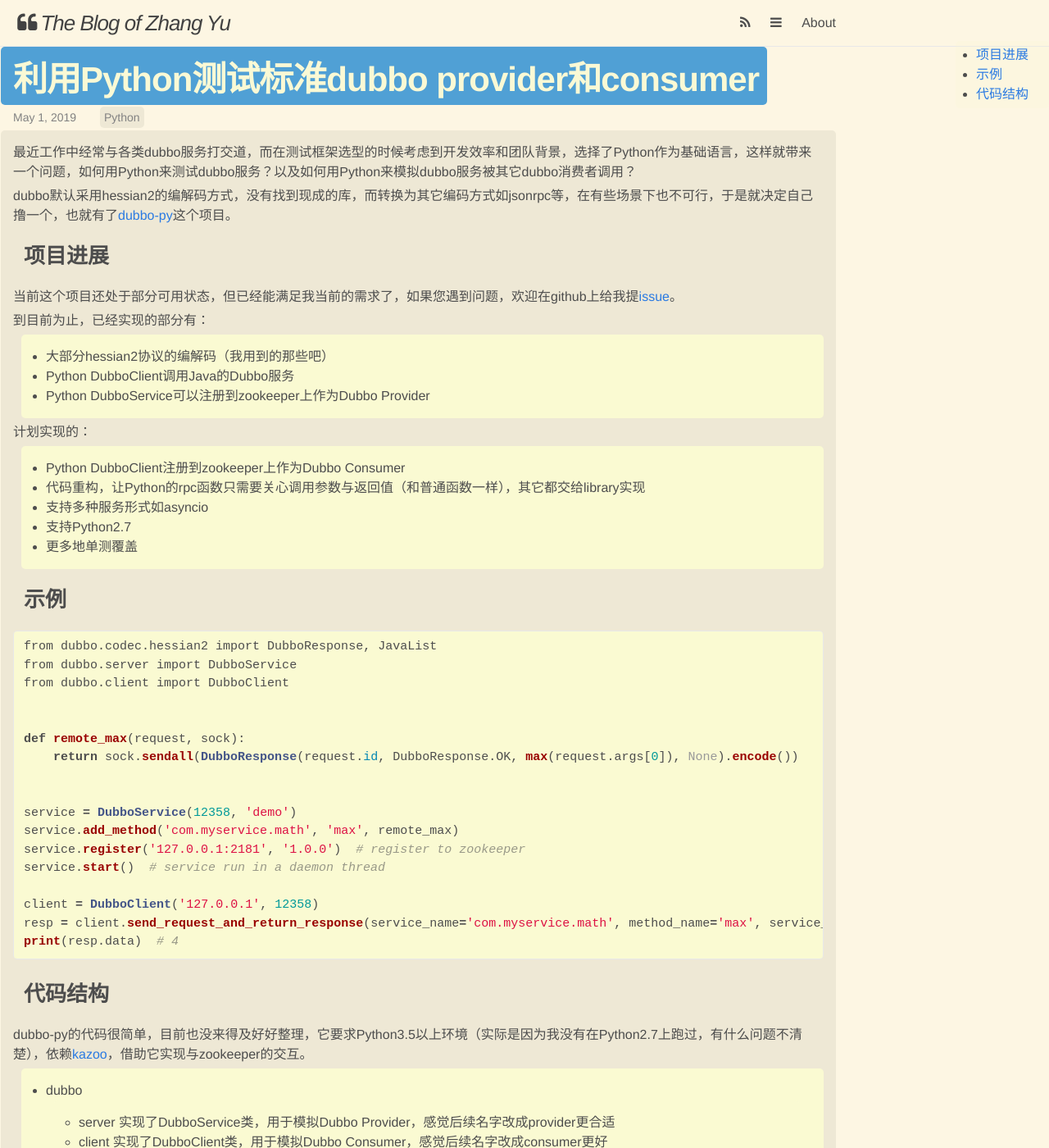
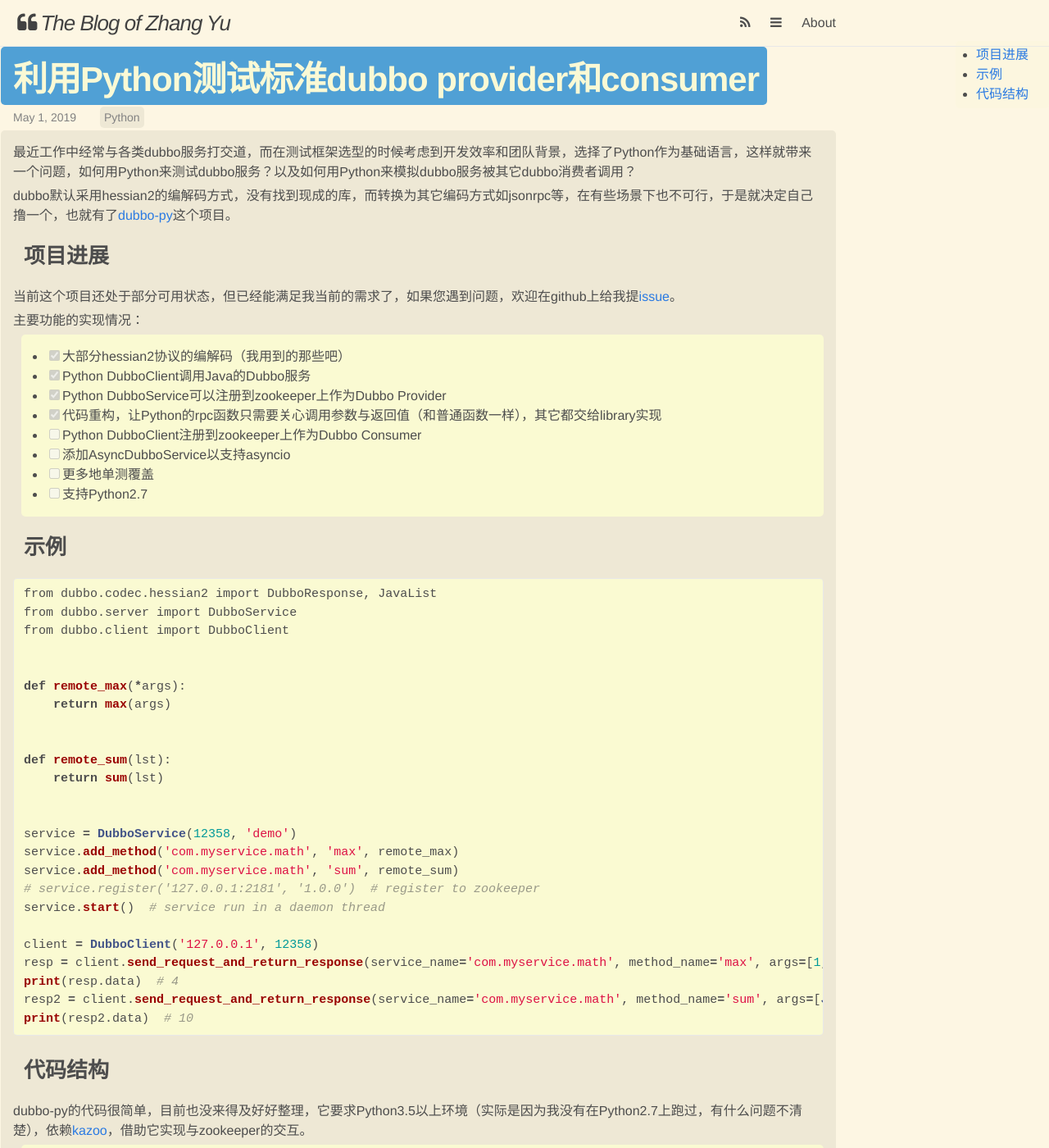
Before and after one commit to feiyuw/feiyuw.github.io, a Jekyll site: the page built from _posts/2019-05-01-howto-test-dubbo-in-python.md, in a window 1280 px wide and 1400 px high. Shown: the whole window at 82% size. Built offline with Jekyll 4.4.1, drawn with Linux system fonts in a browser that asks for light colours; nearby versions of some CDN libraries; comment, search, counter and statistics services are not loaded.

Commit message:
update one blog

````diff
--- a/_posts/2019-05-01-howto-test-dubbo-in-python.md
+++ b/_posts/2019-05-01-howto-test-dubbo-in-python.md
@@ -12,17 +12,15 @@
 
 当前这个项目还处于部分可用状态，但已经能满足我当前的需求了，如果您遇到问题，欢迎在github上给我提[issue](https://github.com/feiyuw/dubbo-py/issues)。
 
-到目前为止，已经实现的部分有：
-* 大部分hessian2协议的编解码（我用到的那些吧）
-* Python DubboClient调用Java的Dubbo服务
-* Python DubboService可以注册到zookeeper上作为Dubbo Provider
-
-计划实现的：
-* Python DubboClient注册到zookeeper上作为Dubbo Consumer
-* 代码重构，让Python的rpc函数只需要关心调用参数与返回值（和普通函数一样），其它都交给library实现
-* 支持多种服务形式如asyncio
-* 支持Python2.7
-* 更多地单测覆盖
+主要功能的实现情况：
+- [x] 大部分hessian2协议的编解码（我用到的那些吧）
+- [x] Python DubboClient调用Java的Dubbo服务
+- [x] Python DubboService可以注册到zookeeper上作为Dubbo Provider
+- [x] 代码重构，让Python的rpc函数只需要关心调用参数与返回值（和普通函数一样），其它都交给library实现
+- [ ] Python DubboClient注册到zookeeper上作为Dubbo Consumer
+- [ ] 添加AsyncDubboService以支持asyncio
+- [ ] 更多地单测覆盖
+- [ ] 支持Python2.7
 
 ### 示例
 
@@ -32,18 +30,25 @@
 from dubbo.client import DubboClient
 
 
-def remote_max(request, sock):
-    return sock.sendall(DubboResponse(request.id, DubboResponse.OK, max(request.args[0]), None).encode())
+def remote_max(*args):
+    return max(args)
+
+
+def remote_sum(lst):
+    return sum(lst)
 
 
 service = DubboService(12358, 'demo')
 service.add_method('com.myservice.math', 'max', remote_max)
-service.register('127.0.0.1:2181', '1.0.0')  # register to zookeeper
+service.add_method('com.myservice.math', 'sum', remote_sum)
+# service.register('127.0.0.1:2181', '1.0.0')  # register to zookeeper
 service.start()  # service run in a daemon thread
 
 client = DubboClient('127.0.0.1', 12358)
-resp = client.send_request_and_return_response(service_name='com.myservice.math', method_name='max', service_version='1.0.0', args=[[1, 2, 3, 4]], attachment={})
+resp = client.send_request_and_return_response(service_name='com.myservice.math', method_name='max', args=[1, 2, 3, 4])
 print(resp.data)  # 4
+resp2 = client.send_request_and_return_response(service_name='com.myservice.math', method_name='sum', args=[JavaList([1, 2, 3, 4])])
+print(resp2.data)  # 10
 ```
 
 ### 代码结构
````
